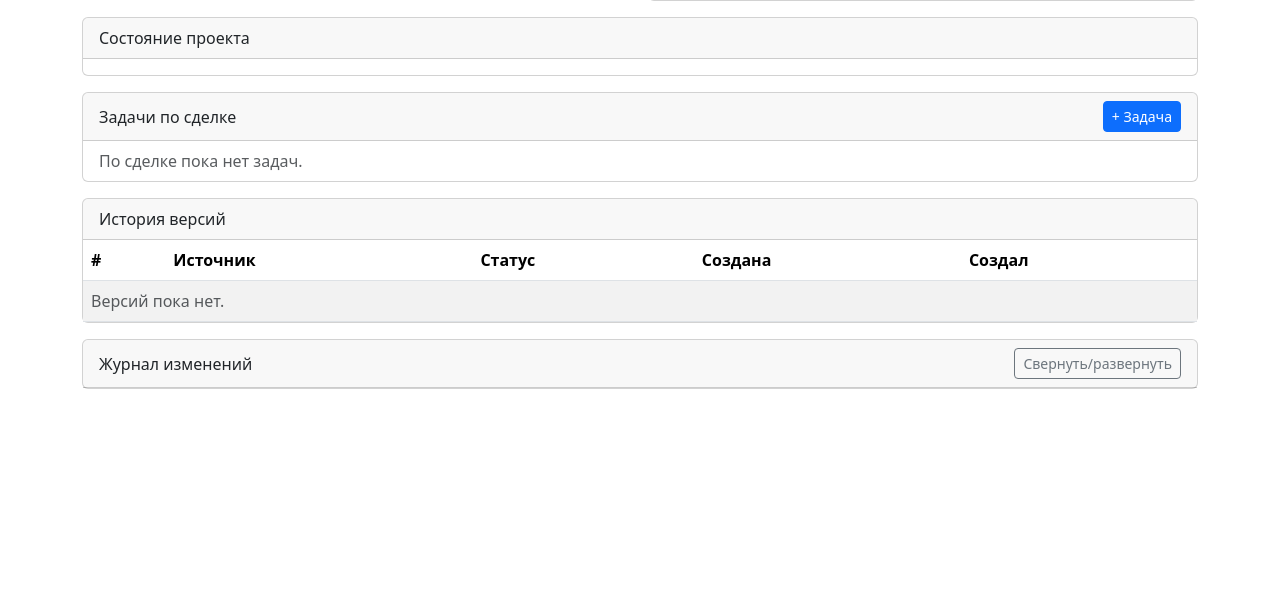
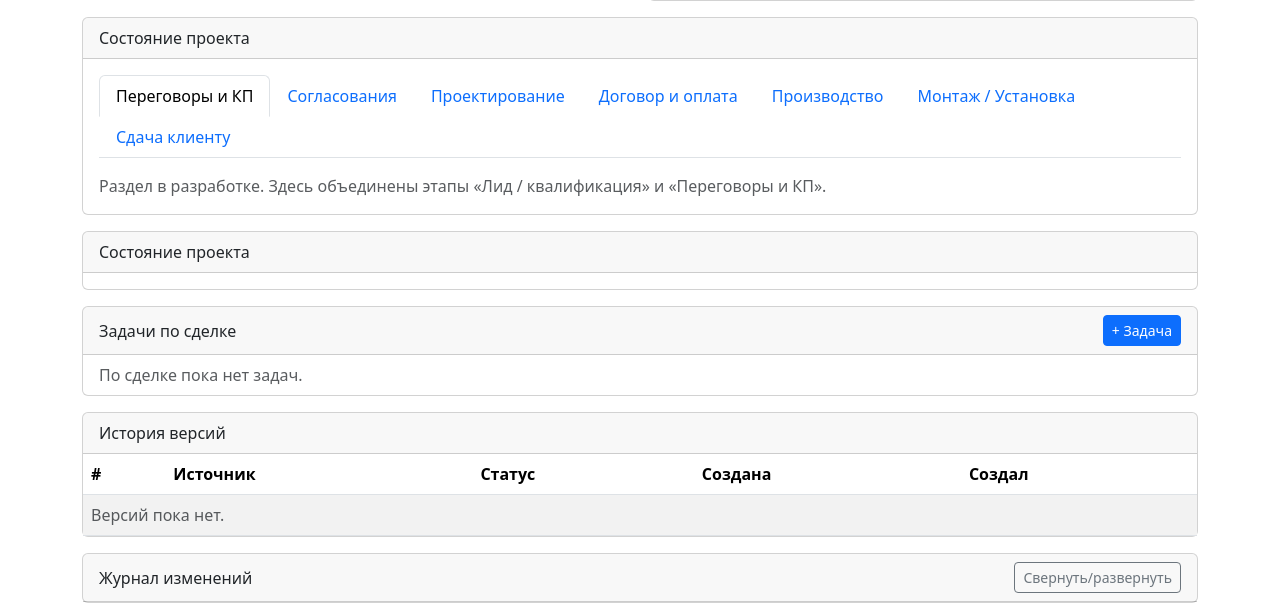
Before and after one commit to DGersmv/CH-Web, a Django app: template templates/deal_detail.html in a window 1280 px wide. Shown: the part 352-955 px from the top of the page. Before the commit the page ends 741 px from the top, so only its background shows below. Run offline with Django 5.2, Linux system fonts and the light colour scheme; the template is opened without the code that fills it, so the values that code supplies are empty; some libraries are stand-ins or nearby versions.

Commit message:
feat: add project state tabs on deal page
Add the new project state tab block to deal detail with updated stage structure and document the same stages in README for team alignment.

Co-authored-by: Cursor <cursoragent@cursor.com>

```diff
--- a/templates/deal_detail.html
+++ b/templates/deal_detail.html
@@ -51,6 +51,74 @@
                 {% include "includes/deal_cost_panel.html" with deal=deal cost_summary=cost_summary %}
             </div>
         {% endif %}
+        <div class="col-12">
+            <div class="card">
+                <div class="card-header py-2">Состояние проекта</div>
+                <div class="card-body">
+                    <ul class="nav nav-tabs mb-3" id="projectStageTabs" role="tablist">
+                        <li class="nav-item" role="presentation">
+                            <button class="nav-link active" id="stage-negotiation-tab" data-bs-toggle="tab" data-bs-target="#stage-negotiation" type="button" role="tab" aria-controls="stage-negotiation" aria-selected="true">
+                                Переговоры и КП
+                            </button>
+                        </li>
+                        <li class="nav-item" role="presentation">
+                            <button class="nav-link" id="stage-approvals-tab" data-bs-toggle="tab" data-bs-target="#stage-approvals" type="button" role="tab" aria-controls="stage-approvals" aria-selected="false">
+                                Согласования
+                            </button>
+                        </li>
+                        <li class="nav-item" role="presentation">
+                            <button class="nav-link" id="stage-design-tab" data-bs-toggle="tab" data-bs-target="#stage-design" type="button" role="tab" aria-controls="stage-design" aria-selected="false">
+                                Проектирование
+                            </button>
+                        </li>
+                        <li class="nav-item" role="presentation">
+                            <button class="nav-link" id="stage-contract-tab" data-bs-toggle="tab" data-bs-target="#stage-contract" type="button" role="tab" aria-controls="stage-contract" aria-selected="false">
+                                Договор и оплата
+                            </button>
+                        </li>
+                        <li class="nav-item" role="presentation">
+                            <button class="nav-link" id="stage-production-tab" data-bs-toggle="tab" data-bs-target="#stage-production" type="button" role="tab" aria-controls="stage-production" aria-selected="false">
+                                Производство
+                            </button>
+                        </li>
+                        <li class="nav-item" role="presentation">
+                            <button class="nav-link" id="stage-install-tab" data-bs-toggle="tab" data-bs-target="#stage-install" type="button" role="tab" aria-controls="stage-install" aria-selected="false">
+                                Монтаж / Установка
+                            </button>
+                        </li>
+                        <li class="nav-item" role="presentation">
+                            <button class="nav-link" id="stage-handover-tab" data-bs-toggle="tab" data-bs-target="#stage-handover" type="button" role="tab" aria-controls="stage-handover" aria-selected="false">
+                                Сдача клиенту
+                            </button>
+                        </li>
+                    </ul>
+
+                    <div class="tab-content" id="projectStageTabsContent">
+                        <div class="tab-pane fade show active" id="stage-negotiation" role="tabpanel" aria-labelledby="stage-negotiation-tab" tabindex="0">
+                            <p class="text-muted mb-0">Раздел в разработке. Здесь объединены этапы «Лид / квалификация» и «Переговоры и КП».</p>
+                        </div>
+                        <div class="tab-pane fade" id="stage-approvals" role="tabpanel" aria-labelledby="stage-approvals-tab" tabindex="0">
+                            <p class="text-muted mb-0">Раздел в разработке. Здесь будут инструменты этапа «Согласования».</p>
+                        </div>
+                        <div class="tab-pane fade" id="stage-design" role="tabpanel" aria-labelledby="stage-design-tab" tabindex="0">
+                            <p class="text-muted mb-0">Раздел в разработке. Здесь будут инструменты этапа "Проектирование".</p>
+                        </div>
+                        <div class="tab-pane fade" id="stage-contract" role="tabpanel" aria-labelledby="stage-contract-tab" tabindex="0">
+                            <p class="text-muted mb-0">Раздел в разработке. Здесь будут инструменты этапа "Договор и оплата".</p>
+                        </div>
+                        <div class="tab-pane fade" id="stage-production" role="tabpanel" aria-labelledby="stage-production-tab" tabindex="0">
+                            <p class="text-muted mb-0">Раздел в разработке. Здесь будут инструменты этапа "Производство".</p>
+                        </div>
+                        <div class="tab-pane fade" id="stage-install" role="tabpanel" aria-labelledby="stage-install-tab" tabindex="0">
+                            <p class="text-muted mb-0">Раздел в разработке. Здесь будут инструменты этапа "Монтаж / Установка".</p>
+                        </div>
+                        <div class="tab-pane fade" id="stage-handover" role="tabpanel" aria-labelledby="stage-handover-tab" tabindex="0">
+                            <p class="text-muted mb-0">Раздел в разработке. Здесь будут инструменты этапа "Сдача клиенту".</p>
+                        </div>
+                    </div>
+                </div>
+            </div>
+        </div>
         <div class="col-12">
             {% include "includes/deal_files_block.html" with deal=deal client_files=client_files designer_files=designer_files sales_files=sales_files client_upload_form=client_upload_form designer_upload_form=designer_upload_form sales_upload_form=sales_upload_form %}
         </div>
```
Also changed, not shown: README.md, 1 other file.
